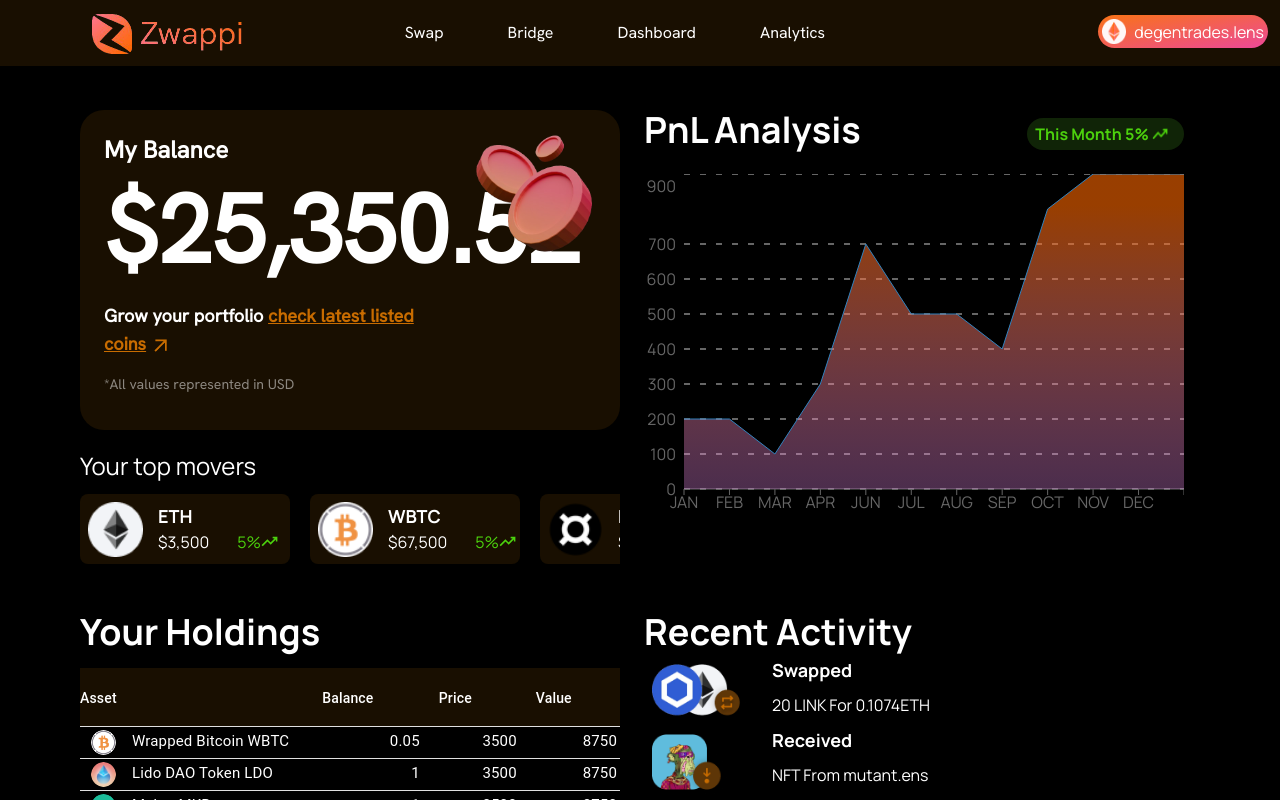
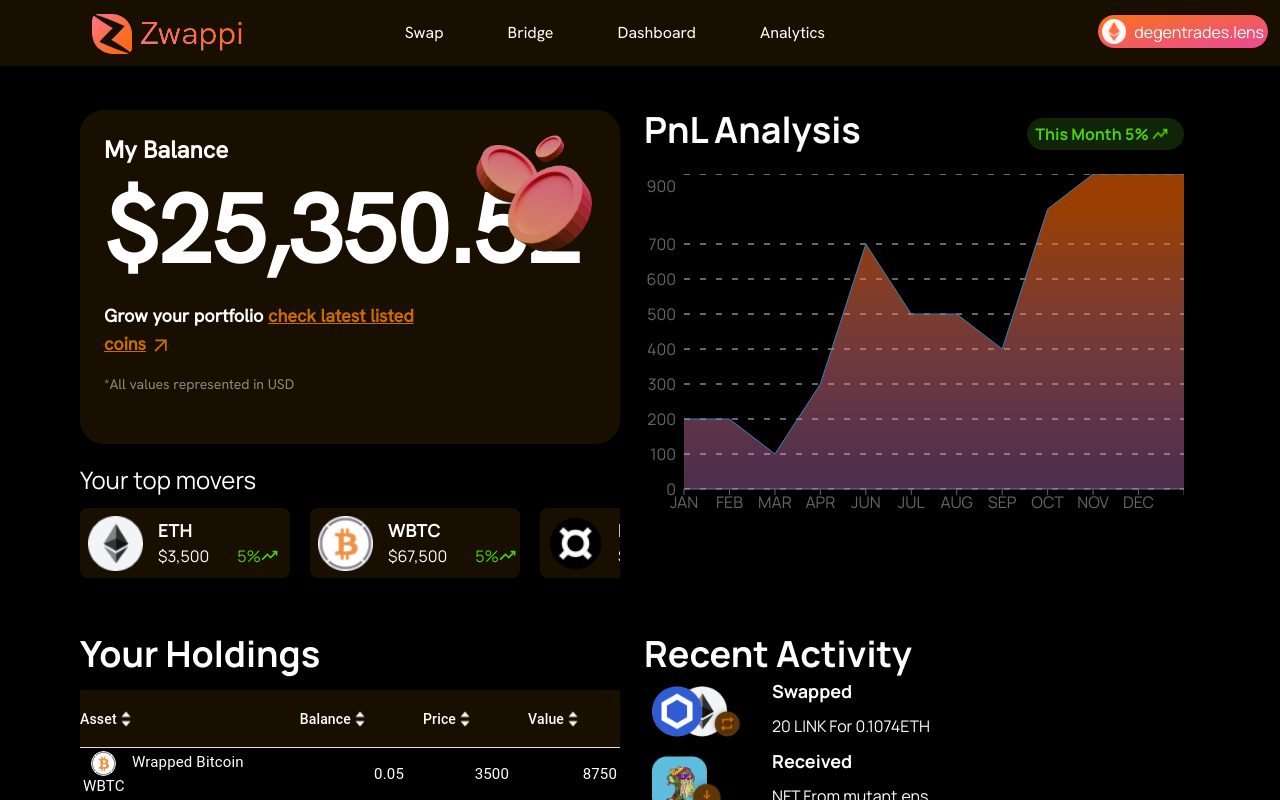
Before and after one commit to Hi-828/test-project-onchain, a Next.js app: page / in a window 1280 px wide. Shown: the top 800 px of the page. Built offline with nearby package versions, Linux system fonts and the light colour scheme.

Commit message:
table sort

```diff
--- a/src/components/Home/CustomTable.js
+++ b/src/components/Home/CustomTable.js
@@ -13,6 +13,8 @@
 import { useMediaQuery } from '@mui/material';
 import { visuallyHidden } from '@mui/utils';
 import TablePagination from '@mui/material/TablePagination';
+import sort from '@/public/sort.png'
+import Image from "next/image";
 var cnt = 0;
 function createData(id, name, calories, fat, carbs, avatar) {
     return {
@@ -122,19 +124,26 @@
                                 onClick={createSortHandler(headCell.id)}
                                 style={{ color: 'white' }}
                             >
-                                {headCell.label}
-                                {orderBy === headCell.id ? (
-                                    <Box component="span" sx={visuallyHidden}>
-                                        {order === 'desc' ? 'sorted descending' : 'sorted ascending'}
-                                    </Box>
-                                ) : null}
+                                <span>{headCell.label}</span>
+                                <span className="ml-1"> {/* Add appropriate margin for spacing */}
+                                    {/* Render your sort icon here */}
+                                    <div style={{ width: "10px", height: "8px" }} className="mb-2">
+                                        <Image
+                                            src={sort}
+                                            alt="Sort Icon"
+                                            className="w-4 h-4"
+                                            sizes="20vw"
+                                            priority
+                                        />
+                                    </div>
+                                </span>
+
                             </TableSortLabel>
                         </TableCell>
                     )
                 ))}
             </TableRow>
         </TableHead>
-
     );
 }
 
```
Also changed, not shown: public/sort.png (added), 1 other file (tests, documents, lock files or other folders).
